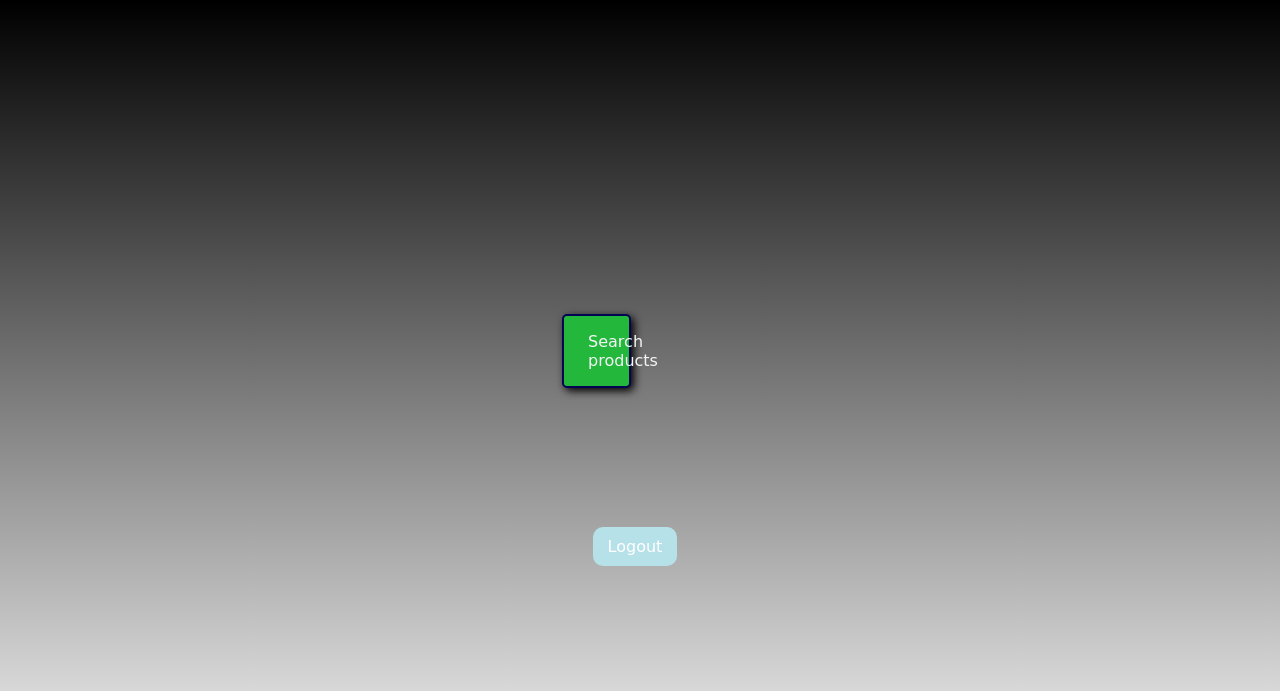
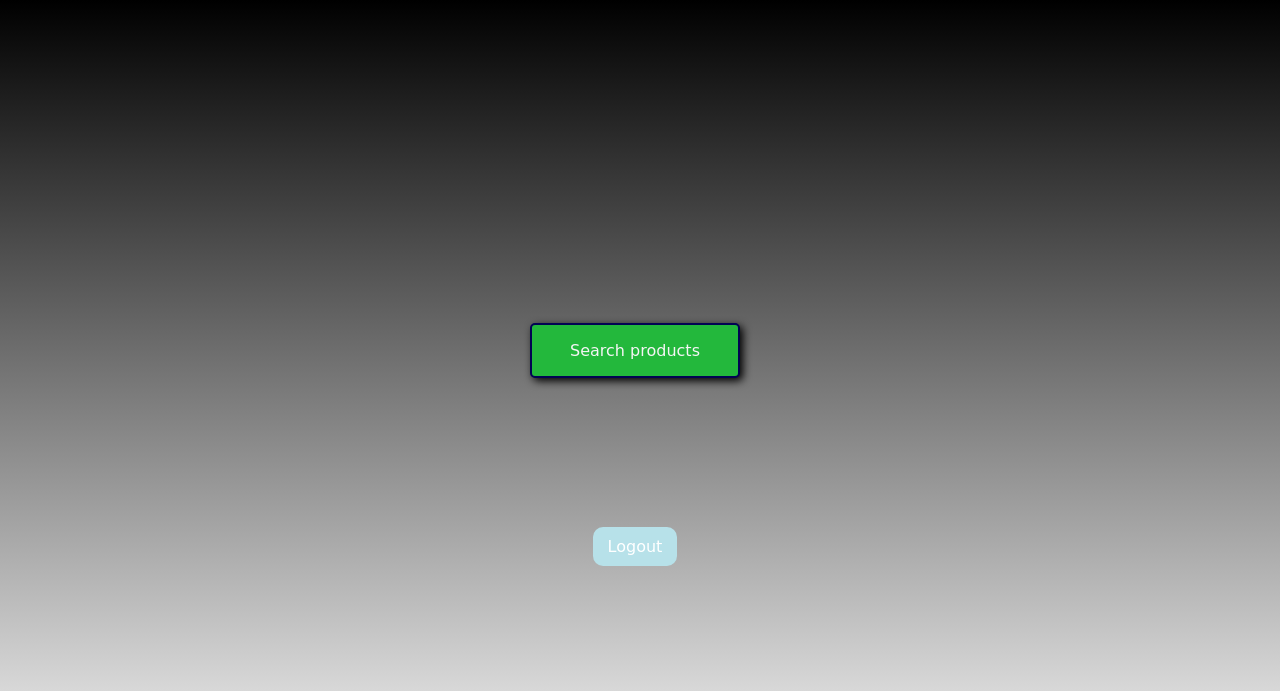
Before and after one commit to theGiuMac/pasd-PoC, a PHP site: page /clerk_home.php in a window 1280 px wide. Shown: the top 691 px of the page. Run offline with PHP 8.4, Linux system fonts and the light colour scheme; the visitor is signed in with stand-in values (Sample User, id 1).

Commit message:
Fixed ...

```diff
--- a/style.css
+++ b/style.css
@@ -100,7 +100,7 @@ a:hover {
     justify-content: center;
     align-items: center;
     height: 200px;
-    width: 60%;
+    width: 350px;
 }
 
 
```
